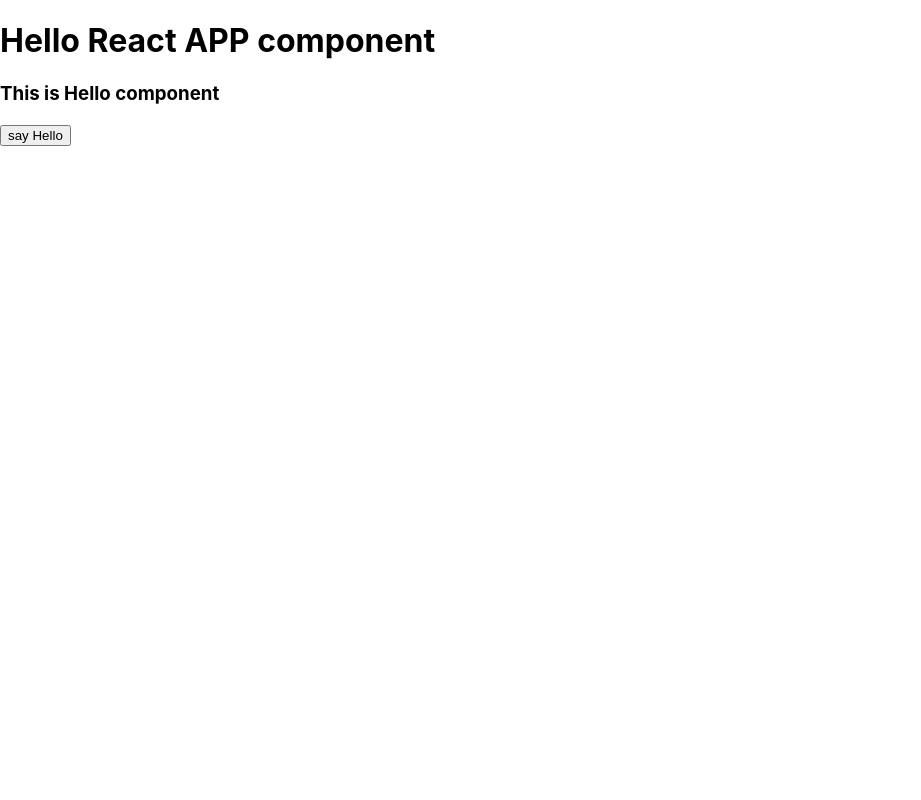
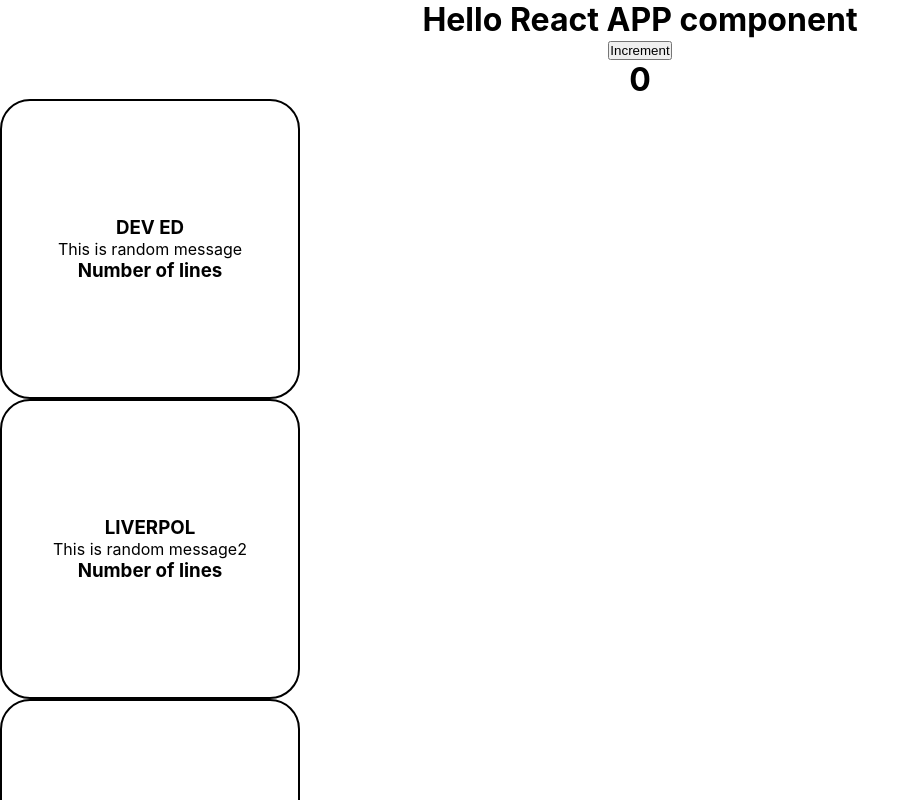
Before and after one commit to marvinguillen/Firstreact_uicampeonatos, a React (Create React App) app: page / in a window 1280 px wide. Shown: the top 800 px of the page, without its empty margins (0-921 px from the left). Built offline with nearby package versions, Linux system fonts and the light colour scheme.

Commit message:
Second app  React to show message as tweet and button increment

```diff
--- a/src/App.css
+++ b/src/App.css
@@ -36,3 +36,15 @@
     transform: rotate(360deg);
   }
 }
+
+.Tweet {
+    height: 300px;
+    width: 300px;
+    background: white;
+    border-radius: 30px;
+    display: flex;
+    flex-direction: column;
+    justify-content: center;
+    align-items: center;
+    border: 2px solid black;
+}
--- a/src/App.js
+++ b/src/App.js
@@ -1,11 +1,29 @@
-import React from 'react';
-import Hello from './sayHello';
+import React,{useState} from 'react';
+import Tweet from './tweet';
+import './App.css';
 
 function App(){
+
+  const [IsRed,setRed]=useState(false);
+  const [count,setCount]=useState(0);
+  const[user,setUser]=useState({
+    name:"Elvis",
+    age:25,
+    post:['my first post','my lovely summer']
+  });
+
+  const increment = () => {
+    setCount(count+1);
+  };
   return(
-   <div>
+   <div className="App">
      <h1>Hello React APP component</h1>
-     <Hello />
+      <button onClick={increment}>Increment</button>
+      <h1>{count}</h1>
+    <Tweet name="DEV ED" message="This is random message"/>
+    <Tweet name="LIVERPOL" message="This is random message2"/>
+    <Tweet name="CHELSEA " message="This is random message3"/>
+    <Tweet name="EVERTON" message="This is random message4"/>
    </div>
   );
 }
--- a/src/index.css
+++ b/src/index.css
@@ -1,3 +1,9 @@
+*{
+    margin: 0;
+    padding: 0;
+    box-sizing: border-box;
+}
+
 body {
   margin: 0;
   font-family: -apple-system, BlinkMacSystemFont, 'Segoe UI', 'Roboto', 'Oxygen',
--- a/src/sayHello.js
+++ /dev/null
@@ -1,15 +0,0 @@
-import React from 'react';
-
-function Hello(){
-    const sayHello =()=> {
-        console.log("Hello world");
-      };
-
-    return(
-        <div>
-            <h3>This is Hello component</h3>
-            <button onClick={sayHello}>say Hello</button>
-        </div>
-    );
-}
-export default Hello;
--- /dev/null
+++ b/src/tweet.js
@@ -0,0 +1,12 @@
+import React from 'react';
+
+function Tweet({name,message}){
+    return(
+            <div className="Tweet">
+                <h3>{name}</h3>
+                <p>{message}</p>
+                <h3>Number of lines</h3>
+            </div>
+    );
+}
+export default Tweet;
```
Also changed, not shown: 1 other file (tests, documents, lock files or other folders).
